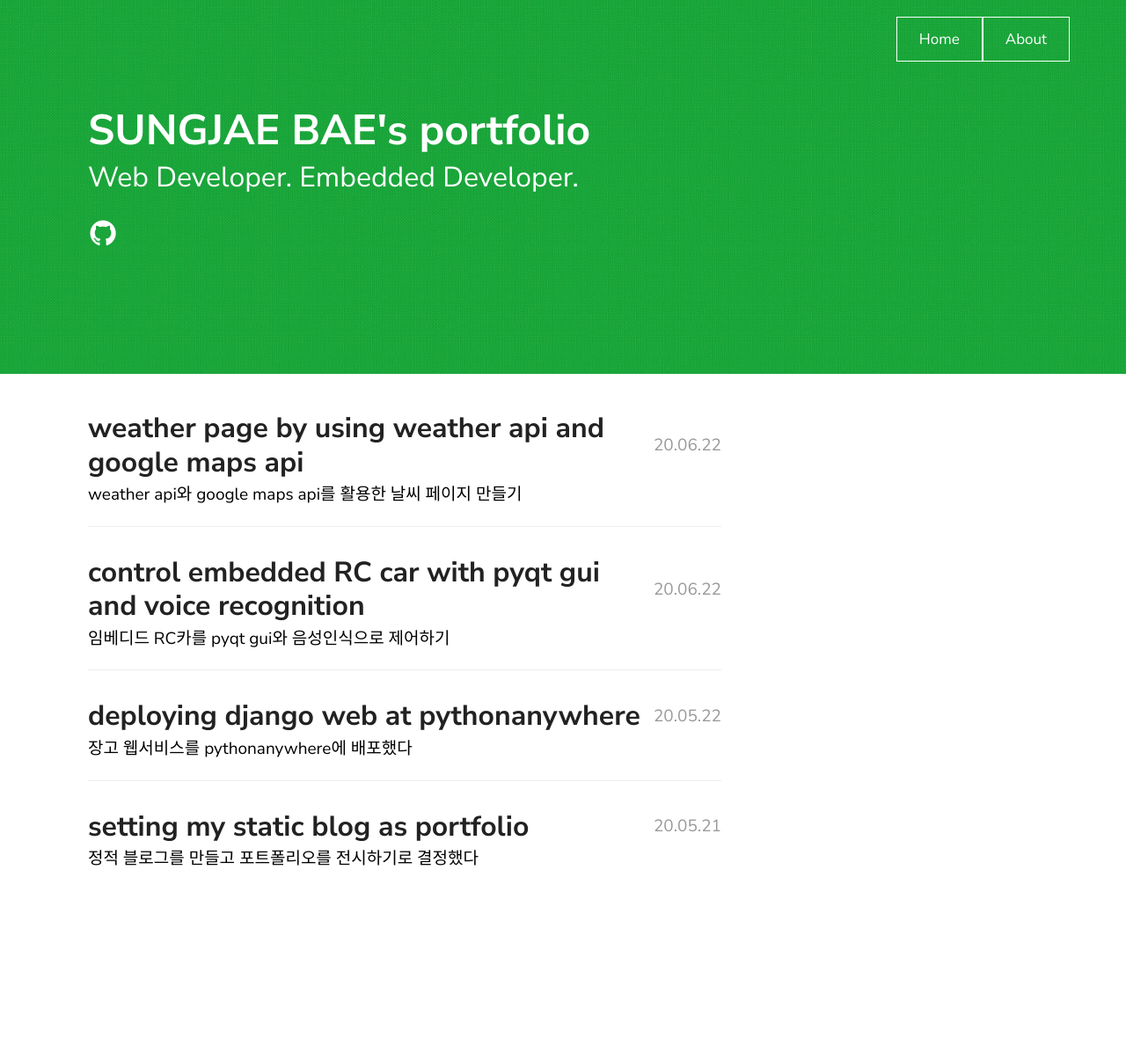
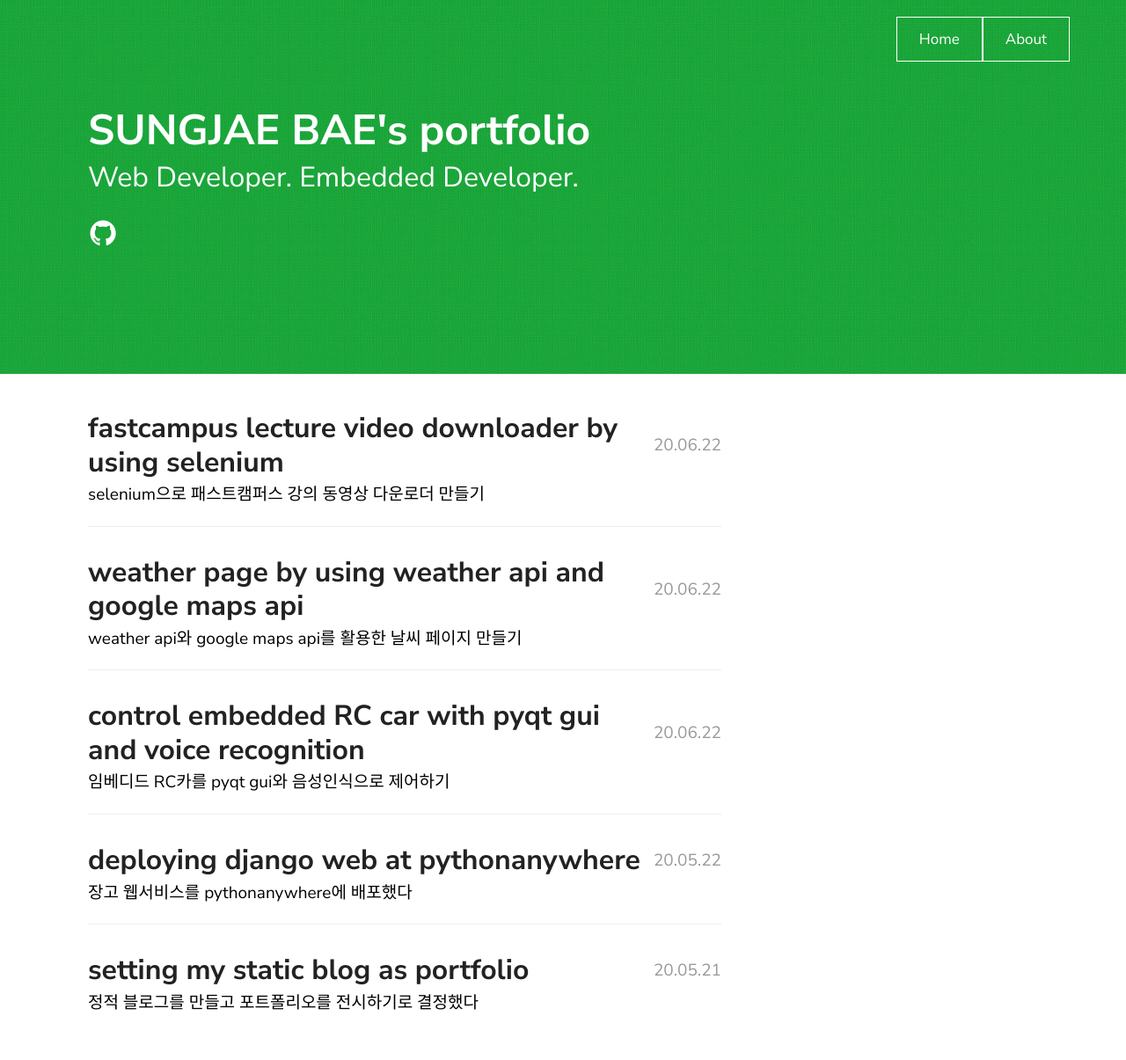
Before and after one commit to SUNGJAEBAE/sungjaebae.github.io, a Jekyll site: the page built from index.md, in a window 1280 px wide. Shown: the whole page at 88% size. Built offline with Jekyll 4.4.1, drawn with Linux system fonts in a browser that asks for light colours; before the commit the page ends 1042 px from its top, so only the background shows below that; part of the change alters nothing that is shown.

Commit message:
selenium

````diff
--- a/_includes/nav.html
+++ b/_includes/nav.html
@@ -2,7 +2,7 @@
 <div class="navbar">
   <ul>
     <a href="https://sungjaebae.github.io/"><li>Home</li></a>
-    <a href="https://sungjaebae.github.io/posts/zero/"><li>About</li></a>
+    <a href="https://sungjaebae.github.io/posts/0/"><li>About</li></a>
   </ul>
 </div>
 {%- endif -%}
--- /dev/null
+++ b/_posts/2020-06-22-4.markdown
@@ -0,0 +1,115 @@
+---
+layout: post
+title: "fastcampus lecture video downloader by using selenium"
+excerpt: "selenium으로 패스트캠퍼스 강의 동영상 다운로더 만들기"
+date: 2020-06-22
+categories: selenium crawler python
+---
+
+I made fastcampus lecture video downloader.
+I usually watch lecture in 3.0x to 4.0x speed by using chrome extension.
+
+However, fastcampus video streaming player can't download that much speed, as provider limited bandwidth.
+
+So I made the downloader, thanks to fastcampus selenium lecture!
+
+User must modify
+
+```python
+findingEleNum = 11  #다운받을 챕터
+start = 1 #챕터의 몇 번째 동영상부터 다운받을 것인지 지정
+end = 30 #챕터의 몇 번째 동영상까지 다운받을 것인지 지정
+courseURL = "https://www.fastcampus.co.kr/courses/200328/clips/" #course url
+fastcampusid = 'yourid@asdf.com'
+fastcampuspassword = 'yourpassword'
+#위의 변수들은 사용자가 설정해야한다.
+```
+
+Entire code is here.
+
+```python
+from selenium import webdriver
+import time
+from selenium.webdriver.common.by import By
+from selenium.webdriver.support.ui import WebDriverWait
+from selenium.webdriver.support import expected_conditions as EC
+from selenium.webdriver.chrome.options import Options
+from bs4 import BeautifulSoup
+import requests
+from tqdm import tqdm
+findingEleNum = 11  #다운받을 챕터
+start = 1 #챕터의 몇 번째 동영상부터 다운받을 것인지 지정
+end = 30 #챕터의 몇 번째 동영상까지 다운받을 것인지 지정
+courseURL = "https://www.fastcampus.co.kr/courses/200328/clips/"
+fastcampusid = 'yourid@asdf.com'
+fastcampuspassword = 'yourpassword'
+#위의 변수들은 사용자가 설정해야한다.
+
+chrome_options = Options()
+# chrome_options.add_argument("--headless")  # 브라우저가 실행안되고 안에서 실행됨
+chrome_options.add_argument("--mute-audio")
+for count in range(start, end+1):
+    browser = webdriver.Chrome(
+        'C:/tools/webdriver/chromedriver.exe', options=chrome_options)
+
+    browser.implicitly_wait(0.5)
+
+    browser.set_window_size(1200, 800)
+    browser.get("https://www.fastcampus.co.kr/me")
+    time.sleep(1)
+    element_id = browser.find_element_by_css_selector("#user-email")
+    element_password = browser.find_element_by_css_selector("#user-password")
+
+    element_id.send_keys(fastcampusid)
+    element_password.send_keys(fastcampuspassword)
+    element_password.submit()
+    time.sleep(1)
+    browser.get(courseURL)
+    # 로그인 성공, course로 이동
+    try:
+        WebDriverWait(browser, 10).until(EC.presence_of_element_located(
+            (By.CSS_SELECTOR, ".fco-confirm-modal__footer__cancel"))).click()
+    except:
+        pass
+    # 팝업 닫기
+    time.sleep(1)
+    try:
+        browser.find_element_by_css_selector(
+            f"div.fco-chapter-list > ul:nth-child({findingEleNum}) .fco-chapter-toggle-list__content")
+    except:
+        browser.find_element_by_css_selector(
+            f"div.fco-chapter-list > ul:nth-child({findingEleNum}) > li > div > div > div > span").click()
+    # 챕터가 이미 열려있으면 두고, 열려 있지 않으면 연다
+    time.sleep(1)
+    browser.find_element_by_css_selector(
+        f"div.fco-chapter-list > ul:nth-child({findingEleNum}) div.fco-chapter-toggle-list__content li:nth-child({count})").click()
+    time.sleep(1)
+    # 번호에 해당하는 탭을 연다
+    filename = browser.find_elements_by_css_selector(
+        f".fco-clip-list-item__right__info__title")[count-1].text
+
+    try:
+        WebDriverWait(browser, 3).until(EC.presence_of_element_located(
+            (By.CSS_SELECTOR, "div.fco-confirm-modal__header > div > svg"))).click()
+    except:
+        pass
+    time.sleep(1)
+    # 동영상을 재생시킨다. 관련 iframe이 로드된다.
+
+    frame = browser.find_elements_by_css_selector("iframe")[0]
+    browser.switch_to.frame(frame)
+    time.sleep(1)
+    ans = browser.find_element_by_css_selector("#kollus_player_html5_api")
+
+    chunk_size = 1024
+
+    url = ans.get_attribute('src')
+    r = requests.get(url, stream=True)
+    total_size = int(r.headers['content-length'])
+    with open(f'{filename}.mp4', 'wb') as f:
+        for chunk in tqdm(iterable=r.iter_content(chunk_size=chunk_size), total=total_size/chunk_size, unit='KB'):
+            f.write(chunk)
+
+    browser.close()
+
+```
````
